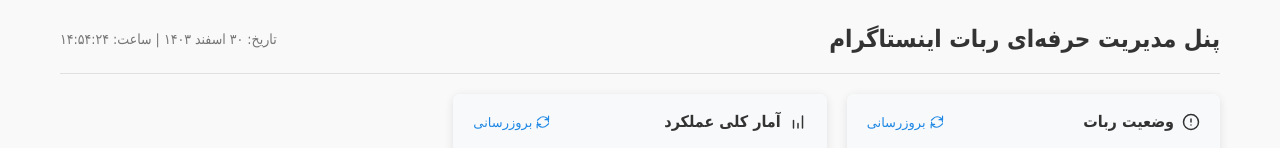
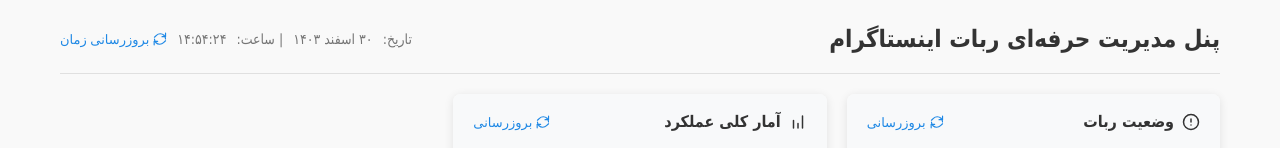
Before and after one commit to ArashZich/insta-bot-v2.5, a plain HTML site: page app/static/index.html in a window 1280 px wide. Shown: the top 148 px of the page. Drawn offline with nearby package versions, Linux system fonts and the light colour scheme; no server answers.

Commit message:
optimize static file

```diff
--- a/app/static/index.html
+++ b/app/static/index.html
@@ -56,6 +56,9 @@
       .dashboard-metadata {
         font-size: 14px;
         color: var(--gray-color);
+        display: flex;
+        align-items: center;
+        gap: 10px;
       }
 
       .dashboard-grid {
@@ -543,6 +546,25 @@
         <div class="dashboard-metadata">
           تاریخ: <span id="currentDate">-</span> | ساعت:
           <span id="currentTime">-</span>
+          <button class="refresh-button" onclick="updateDateTime()">
+            <svg
+              xmlns="http://www.w3.org/2000/svg"
+              width="14"
+              height="14"
+              viewBox="0 0 24 24"
+              fill="none"
+              stroke="currentColor"
+              stroke-width="2"
+              stroke-linecap="round"
+              stroke-linejoin="round"
+            >
+              <path d="M21.5 2v6h-6"></path>
+              <path d="M2.5 12c0 5 4 9 9 9 2.5 0 4.9-1 6.6-2.7l3.4-3.3"></path>
+              <path d="M2 22v-6h6"></path>
+              <path d="M21.5 12c0-5-4-9-9-9-2.5 0-4.9 1-6.6 2.7L2.5 9"></path>
+            </svg>
+            بروزرسانی زمان
+          </button>
         </div>
       </div>
 
@@ -1116,9 +1138,7 @@
 
       <div class="info-card">
         <div class="info-card-title">نشست فعال</div>
-              <div class="info-card-value">${
-                data.session_active ? "✓" : "✗"
-              }</div>
+        <div class="info-card-value">${data.session_active ? "✓" : "✗"}</div>
         <div class="info-card-footer">${
           data.session_active ? "نشست معتبر" : "نیاز به ورود مجدد"
         }</div>
@@ -1434,9 +1454,11 @@
 
       // Initialize the page
       function initialize() {
+        // Just update the date/time once when the page loads
         updateDateTime();
-        setInterval(updateDateTime, 60000);
+        // No automatic updates with setInterval anymore
 
+        // Load initial data
         getStatus();
         getStats();
         getActivities();
```
Lines whose indentation alone changed are shown as unchanged.
